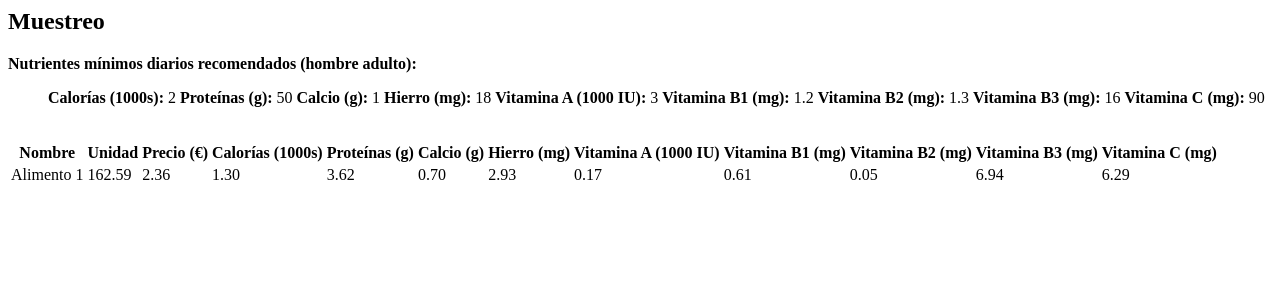
After one commit to alu0100696455/lyppc, a Django app: page /alimentacion/data-for-tests/ in a window 1280 px wide. The commit adds this page. Shown: the top 300 px of the page. Run offline with Django 3.2, Linux system fonts and the light colour scheme.

Commit message:
Más resolutores

```diff
--- /dev/null
+++ b/alimentacion/templates/alimentacion/data_for_tests.html
@@ -0,0 +1,26 @@
+<h2>Muestreo</h2>
+<b>Nutrientes mínimos diarios recomendados (hombre adulto):</b>
+  <ul>
+    {% for min in nutrient_minimus %}
+      <b>{{ min.0 }}:</b> <span>{{min.1 }}</span>
+    {% endfor %}
+  </ul>
+</br>
+<table>
+  <tr>
+    {% for e in columns_names %}
+      <th>{{ e }}</th>
+    {% endfor %}
+  </tr>
+  {% for food in foods %}
+  <tr>
+    {% for e in food %}
+      {% if forloop.counter > 1 %}
+        <td>{{ e|floatformat:2 }}</td>
+      {% else %}
+        <td>{{ e }}</td>
+      {% endif %}
+    {% endfor %}
+  </tr>
+  {% endfor %}
+</table>
--- a/alimentacion/templates/alimentacion/knapsack_multidimensional.html
+++ b/alimentacion/templates/alimentacion/knapsack_multidimensional.html
@@ -23,7 +23,7 @@
 {% endif %}
 
 <h2>Muestreo</h2>
-<b>Nutrientes mínimos diarios recomendados (hombre adulto):</b>
+<b>Cantidad límite tolerables de nutrientes diarios recomendados (hombre adulto):</b>
   <ul>
     {% for min in nutrient_minimus %}
       <b>{{ min.0 }}:</b> <span>{{min.1 }}</span>
--- a/alimentacion/templates/alimentacion/stigler.html
+++ b/alimentacion/templates/alimentacion/stigler.html
@@ -25,7 +25,7 @@
 {% endif %}
 
 <h2>Muestreo</h2>
-<b>Nutrientes mínimos diarios recomendados (hombre adulto):</b>
+<b>Cantidad nutrientes mínimos diarios recomendados (hombre adulto):</b>
   <ul>
     {% for min in nutrient_minimus %}
       <b>{{ min.0 }}:</b> <span>{{min.1 }}</span>
--- a/alimentacion/urls.py
+++ b/alimentacion/urls.py
@@ -4,10 +4,43 @@ from . import views
 
 urlpatterns = [
     path('', views.index, name='index'),
+
     path('stigler/', views.stigler, name='stigler'),
-    path('stigler/muestreo_<int:muestreo>/', views.stigler, name='stigler'),
-    path('stigler/muestreo_<int:muestreo>/repeticiones_<int:repeticiones>', views.stigler, name='stigler'),
-    path('knapsack_multidimensional', views.knapsack_multidimensional, name='knapsack_multidimensional'),
-    path('knapsack_multidimensional/muestreo_<int:muestreo>/', views.knapsack_multidimensional, name='knapsack_multidimensional'),
-    path('knapsack_multidimensional/muestreo_<int:muestreo>/repeticiones_<int:repeticiones>', views.knapsack_multidimensional, name='knapsack_multidimensional'),
+    path('stigler/muestreo-<int:muestreo>/', views.stigler, name='stigler'),
+    path('stigler/repeticiones-<int:repeticiones>', views.stigler, name='stigler'),
+    path('stigler/muestreo-<int:muestreo>/repeticiones-<int:repeticiones>', views.stigler, name='stigler'),
+    path('stigler/test-mode/', views.stigler, {'test_mode': True}),
+
+    path('stigler-cbc/', views.stigler_cbc, name='stigler_cbc'),
+    path('stigler-cbc/muestreo-<int:muestreo>/', views.stigler_cbc, name='stigler_cbc'),
+    path('stigler-cbc/repeticiones-<int:repeticiones>', views.stigler_cbc, name='stigler_cbc'),
+    path('stigler-cbc/muestreo-<int:muestreo>/repeticiones-<int:repeticiones>', views.stigler_cbc, name='stigler_cbc'),
+    path('stigler-cbc/test-mode/', views.stigler_cbc, {'test_mode': True}),
+
+    path('stigler-glop/', views.stigler_glop, name='stigler_glop'),
+    path('stigler-glop/muestreo-<int:muestreo>/', views.stigler_glop, name='stigler_glop'),
+    path('stigler-glop/repeticiones-<int:repeticiones>', views.stigler_glop, name='stigler_glop'),
+    path('stigler-glop/muestreo-<int:muestreo>/repeticiones-<int:repeticiones>', views.stigler_glop, name='stigler_glop'),
+    path('stigler-glop/test-mode/', views.stigler_glop, {'test_mode': True}),
+
+    path('knapsack-multidimensional/', views.knapsack_multidimensional, name='knapsack_multidimensional'),
+    path('knapsack-multidimensional/muestreo-<int:muestreo>/', views.knapsack_multidimensional, name='knapsack_multidimensional'),
+    path('knapsack-multidimensional/repeticiones-<int:repeticiones>', views.knapsack_multidimensional, name='knapsack_multidimensional'),
+    path('knapsack-multidimensional/muestreo-<int:muestreo>/repeticiones-<int:repeticiones>', views.knapsack_multidimensional, name='knapsack_multidimensional'),
+    path('knapsack-multidimensional/test-mode/', views.knapsack_multidimensional, {'test_mode': True}),
+
+    path('knapsack-multidimensional-cbc/', views.knapsack_multidimensional_cbc, name='knapsack_multidimensional_cbc'),
+    path('knapsack-multidimensional-cbc/muestreo-<int:muestreo>/', views.knapsack_multidimensional_cbc, name='knapsack_multidimensional_cbc'),
+    path('knapsack-multidimensional-cbc/repeticiones-<int:repeticiones>', views.knapsack_multidimensional_cbc, name='knapsack_multidimensional_cbc'),
+    path('knapsack-multidimensional-cbc/muestreo-<int:muestreo>/repeticiones-<int:repeticiones>', views.knapsack_multidimensional_cbc, name='knapsack_multidimensional_cbc'),
+    path('knapsack-multidimensional-cbc/test-mode/', views.knapsack_multidimensional_cbc, {'test_mode': True}),
+
+    path('knapsack-multidimensional-bandb/', views.knapsack_multidimensional_bandb, name='knapsack_multidimensional_bandb'),
+    path('knapsack-multidimensional-bandb/muestreo-<int:muestreo>/', views.knapsack_multidimensional_bandb, name='knapsack_multidimensional_bandb'),
+    path('knapsack-multidimensional-bandb/repeticiones-<int:repeticiones>', views.knapsack_multidimensional_bandb, name='knapsack_multidimensional_bandb'),
+    path('knapsack-multidimensional-bandb/muestreo-<int:muestreo>/repeticiones-<int:repeticiones>', views.knapsack_multidimensional_bandb, name='knapsack_multidimensional_bandb'),
+    path('knapsack-multidimensional-bandb/test-mode/', views.knapsack_multidimensional_bandb, {'test_mode': True}),
+
+    path('data-for-tests/', views.data_for_tests, name='data_for_tests'),
+    path('data-for-tests/muestreo-<int:muestreo>/', views.data_for_tests, name='data_for_tests'),
 ]
--- a/alimentacion/views.py
+++ b/alimentacion/views.py
@@ -3,6 +3,7 @@ from django.db.models import Max
 
 import random
 import atexit
+import copy
 from time import time
 from datetime import timedelta
 
@@ -16,38 +17,55 @@ from ortools.algorithms import pywrapknapsack_solver
 def index(request):
     return render(request, 'alimentacion/index.html')
 
+class Datos:
+    data_for_tests = []
+    # [nutriente, mínimo recomendado, máximo recomendado]
+    DEFAULTS_NUTRIENTS = [
+        ['Calorías (1000s)', 2, 4],
+        ['Proteínas (g)', 50, 200],
+        ['Calcio (g)', 1, 2.5],
+        ['Hierro (mg)', 18, 45],
+        ['Vitamina A (1000 IU)', 3, 10],
+        ['Vitamina B1 (mg)', 1.2, 4],
+        ['Vitamina B2 (mg)', 1.3, 4],
+        ['Vitamina B3 (mg)', 16, 35],
+        ['Vitamina C (mg)', 90, 2000]]
 
-def stigler(request, muestreo=0, repeticiones=1):
+
+# Stigler diet
+
+def stigler_cbc(request, test_mode=False, muestreo=0, repeticiones=1):
+    solver = pywraplp.Solver('SolveStigler', pywraplp.Solver.CBC_MIXED_INTEGER_PROGRAMMING)
+    return stigler(request, solver, test_mode, muestreo, repeticiones)
+
+def stigler_glop(request, test_mode=False, muestreo=0, repeticiones=1):
+    solver = pywraplp.Solver('SolveStigler', pywraplp.Solver.GLOP_LINEAR_PROGRAMMING)
+    return stigler(request, solver, test_mode, muestreo, repeticiones)
+
+def stigler(request, solver=None, test_mode=False, muestreo=0, repeticiones=1):
     # Nombre, Unidad, Precio (euros), Calorias, Proteínas (g), Calcio (g), Hierro (mg),
     # Vitamina A (IU), Vitamina B1 (mg), Vitamina B2 (mg), Vitamina B3 (mg), Vitamina C (mg)
-    if muestreo == 0:
-        data = list(Alimento.objects.values_list('nombre', 'unidad', 'precio', 'calorias', 'proteinas', 'calcio', 'hierro', 'vitamina_a', 'vitamina_b1', 'vitamina_b2', 'vitamina_b3', 'vitamina_c'))
+    if test_mode is False:
+        if muestreo == 0:
+            data = list(Alimento.objects.values_list('nombre', 'unidad', 'precio', 'calorias', 'proteinas', 'calcio', 'hierro', 'vitamina_a', 'vitamina_b1', 'vitamina_b2', 'vitamina_b3', 'vitamina_c'))
+        else:
+            data = []
+            for i in range(muestreo):
+                # nombre = aleatorio, unidad = 1~500,, precio = 0.01~1.00
+                # calorias = 1~50, protenias = 0~2000, calcio = 0~20
+                # hierro = 0~500, vitamina A = 0~200, vitamina B1 = 0~50
+                # vitamina B2 = 0~100, vitamina B3 = 0~500 , vitamina C = 0~3000
+                data += [[
+                    'Alimento ' + str(i + 1),       random.uniform(1, 100),         random.uniform(1.00, 10.00),
+                    random.uniform(0.00, 2.00),     random.uniform(0.00, 50.00),    random.uniform(0.00, 1.30),
+                    random.uniform(0.00, 8.00),     random.uniform(0.00, 3.00),     random.uniform(0.00, 1.20),
+                    random.uniform(0.00, 1.30),     random.uniform(0.00, 16.00),    random.uniform(0.00, 90.00)
+                ]]
     else:
-        data = []
-        for i in range(muestreo):
-            # nombre = aleatorio, unidad = 1~500,, precio = 0.01~1.00
-            # calorias = 1~50, protenias = 0~2000, calcio = 0~20
-            # hierro = 0~500, vitamina A = 0~200, vitamina B1 = 0~50
-            # vitamina B2 = 0~100, vitamina B3 = 0~500 , vitamina C = 0~3000
-            data += [[
-                'Alimento ' + str(i + 1),       random.uniform(1, 500),         random.uniform(0.01, 1.00),
-                random.uniform(1.00, 50.00),    random.uniform(0.00, 2000.00),  random.uniform(0.00, 20.00),
-                random.uniform(0.00, 500.00),   random.uniform(0.00, 200.00),   random.uniform(0.00, 50.00),
-                random.uniform(0.00, 100.00),   random.uniform(0.00, 500.00),   random.uniform(0.00, 3000.00)
-            ]]
+        data = Datos.data_for_tests
 
     # Nutrient minimums.
-    nutrients = [
-    	['Calorías (1000s)', 2],
-    	['Proteínas (g)', 50],
-    	['Calcio (g)', 1.3],
-    	['Hierro (mg)', 8],
-    	['Vitamina A (1000 IU)', 3],
-    	['Vitamina B1 (mg)', 1.2],
-    	['Vitamina B2 (mg)', 1.3],
-    	['Vitamina B3 (mg)', 16],
-    	['Vitamina C (mg)', 90]]
-
+    nutrients = Datos.DEFAULTS_NUTRIENTS
     nutrient_minimus = nutrients
 
     columns_names = ['Nombre', 'Unidad (g)', 'Precio (€)'] + [nutrient[0] for nutrient in nutrients]
@@ -59,9 +77,10 @@ def stigler(request, muestreo=0, repeticiones=1):
         #Timer start
         timer_start = time()
 
+        # Instanciar a Glop solver, SolveStigler.
+        if solver is None:
+            solver = pywraplp.Solver('SolveStigler', pywraplp.Solver.GLOP_LINEAR_PROGRAMMING)
 
-        # Instanciar a Glop solver, SolveStigler.
-        solver = pywraplp.Solver('SolveStigler', pywraplp.Solver.GLOP_LINEAR_PROGRAMMING)
         # Array para los datos nutricionales.
         food = [[]] * len(data)
 
@@ -139,36 +158,42 @@ def stigler(request, muestreo=0, repeticiones=1):
             return render(request, 'alimentacion/stigler.html', context)
 
 
-def knapsack_multidimensional(request, muestreo=0, repeticiones=1):
+# Knapsack Multidimensional
+
+def knapsack_multidimensional_cbc(request, test_mode=False, muestreo=0, repeticiones=1):
+    solver = pywrapknapsack_solver.KnapsackSolver(pywrapknapsack_solver.KnapsackSolver.KNAPSACK_MULTIDIMENSION_CBC_MIP_SOLVER,
+    "Multi-dimensional solver");
+    return knapsack_multidimensional(request, solver, test_mode, muestreo, repeticiones)
+
+def knapsack_multidimensional_bandb(request, test_mode=False, muestreo=0, repeticiones=1):
+    solver = pywrapknapsack_solver.KnapsackSolver(pywrapknapsack_solver.KnapsackSolver.KNAPSACK_MULTIDIMENSION_BRANCH_AND_BOUND_SOLVER,
+    "Multi-dimensional solver");
+    return knapsack_multidimensional(request, solver, test_mode, muestreo, repeticiones)
+
+def knapsack_multidimensional(request, solver=None, test_mode=False, muestreo=0, repeticiones=1):
     # Nombre, Unidad, Precio (euros), Calorias, Proteínas (g), Calcio (g), Hierro (mg),
     # Vitamina A (IU), Vitamina B1 (mg), Vitamina B2 (mg), Vitamina B3 (mg), Vitamina C (mg)
-    if muestreo == 0:
-        data = list(Alimento.objects.values_list('nombre', 'unidad', 'precio', 'calorias', 'proteinas', 'calcio', 'hierro', 'vitamina_a', 'vitamina_b1', 'vitamina_b2', 'vitamina_b3', 'vitamina_c'))
+    if test_mode is False:
+        if muestreo == 0:
+            data = list(Alimento.objects.values_list('nombre', 'unidad', 'precio', 'calorias', 'proteinas', 'calcio', 'hierro', 'vitamina_a', 'vitamina_b1', 'vitamina_b2', 'vitamina_b3', 'vitamina_c'))
+        else:
+            data = []
+            for i in range(muestreo):
+                # nombre = aleatorio, unidad = 1~500, precio = 1~100
+                # calorias = 0~2, protenias = 0~50, calcio = 0~1.3
+                # hierro = 0~8, vitamina A = 0~3, vitamina B1 = 0~1.2
+                # vitamina B2 = 0~1.3, vitamina B3 = 0-16 , vitamina C = 0~90
+                data += [[
+                    'Alimento ' + str(i + 1),       random.uniform(1, 100),         random.uniform(1.00, 10.00),
+                    random.uniform(0.00, 2.00),     random.uniform(0.00, 50.00),    random.uniform(0.00, 1.30),
+                    random.uniform(0.00, 8.00),     random.uniform(0.00, 3.00),     random.uniform(0.00, 1.20),
+                    random.uniform(0.00, 1.30),     random.uniform(0.00, 16.00),    random.uniform(0.00, 90.00)
+                ]]
     else:
-        data = []
-        for i in range(muestreo):
-            # nombre = aleatorio, unidad = 1~500, precio = 1~100
-            # calorias = 0~2, protenias = 0~50, calcio = 0~1.3
-            # hierro = 0~8, vitamina A = 0~3, vitamina B1 = 0~1.2
-            # vitamina B2 = 0~1.3, vitamina B3 = 0-16 , vitamina C = 0~90
-            data += [[
-                'Alimento ' + str(i + 1),       random.uniform(1, 500),         random.uniform(1.00, 10.00),
-                random.uniform(0.00, 2.00),     random.uniform(0.00, 50.00),    random.uniform(0.00, 1.30),
-                random.uniform(0.00, 8.00),     random.uniform(0.00, 3.00),     random.uniform(0.00, 1.20),
-                random.uniform(0.00, 1.30),     random.uniform(0.00, 16.00),    random.uniform(0.00, 90.00)
-            ]]
+        data = Datos.data_for_tests
 
     # Nutrient minimums.
-    nutrients = [
-    	['Calorías (1000s)', 2],
-    	['Proteínas (g)', 50],
-    	['Calcio (g)', 1.3],
-    	['Hierro (mg)', 8],
-    	['Vitamina A (1000 IU)', 3],
-    	['Vitamina B1 (mg)', 1.2],
-    	['Vitamina B2 (mg)', 1.3],
-    	['Vitamina B3 (mg)', 16],
-    	['Vitamina C (mg)', 90]]
+    nutrients = Datos.DEFAULTS_NUTRIENTS
 
     nutrient_minimus = nutrients
 
@@ -196,10 +221,11 @@ def knapsack_multidimensional(request, muestreo=0, repeticiones=1):
                 , [float(item[11]) for item in data]]
         capacities = [float(item[1]) for item in nutrients]
 
-        solver = pywrapknapsack_solver.KnapsackSolver(pywrapknapsack_solver.KnapsackSolver.KNAPSACK_MULTIDIMENSION_BRANCH_AND_BOUND_SOLVER,
-        "Multi-dimensional solver");
+        if solver is None:
+            solver = pywrapknapsack_solver.KnapsackSolver(pywrapknapsack_solver.KnapsackSolver.KNAPSACK_MULTIDIMENSION_BRANCH_AND_BOUND_SOLVER,
+            "Multi-dimensional solver")
 
-        solver.Init(profits, weights, capacities);
+        solver.Init(profits, weights, capacities)
 
         computed_value = solver.Solve()
 
@@ -224,3 +250,31 @@ def knapsack_multidimensional(request, muestreo=0, repeticiones=1):
     }
 
     return render(request, 'alimentacion/knapsack_multidimensional.html', context)
+
+
+def data_for_tests(request, muestreo=0):
+    if muestreo > 0:
+        Datos.data_for_tests = []
+        for i in range(muestreo):
+            # nombre = aleatorio, unidad = 1~500, precio = 1~100
+            # calorias = 0~2, protenias = 0~50, calcio = 0~1.3
+            # hierro = 0~8, vitamina A = 0~3, vitamina B1 = 0~1.2
+            # vitamina B2 = 0~1.3, vitamina B3 = 0-16 , vitamina C = 0~90
+            Datos.data_for_tests += [[
+                'Alimento ' + str(i + 1),       random.uniform(1, 500),         random.uniform(1.00, 10.00),
+                random.uniform(0.00, 2.00),     random.uniform(0.00, 50.00),    random.uniform(0.00, 1.30),
+                random.uniform(0.00, 8.00),     random.uniform(0.00, 3.00),     random.uniform(0.00, 1.20),
+                random.uniform(0.00, 1.30),     random.uniform(0.00, 16.00),    random.uniform(0.00, 90.00)
+            ]]
+
+    nutrients = Datos.DEFAULTS_NUTRIENTS
+
+    nutrient_minimus = nutrients
+    columns_names = ['Nombre', 'Unidad', 'Precio (€)'] + [nutrient[0] for nutrient in nutrients]
+
+    context = {
+        'foods': Datos.data_for_tests,
+        'columns_names': columns_names,
+        'nutrient_minimus': nutrient_minimus,
+    }
+    return render(request, 'alimentacion/data_for_tests.html', context)
```
Also changed, not shown: alimentacion/templates/alimentacion/index.html (+12 -2 lines).
